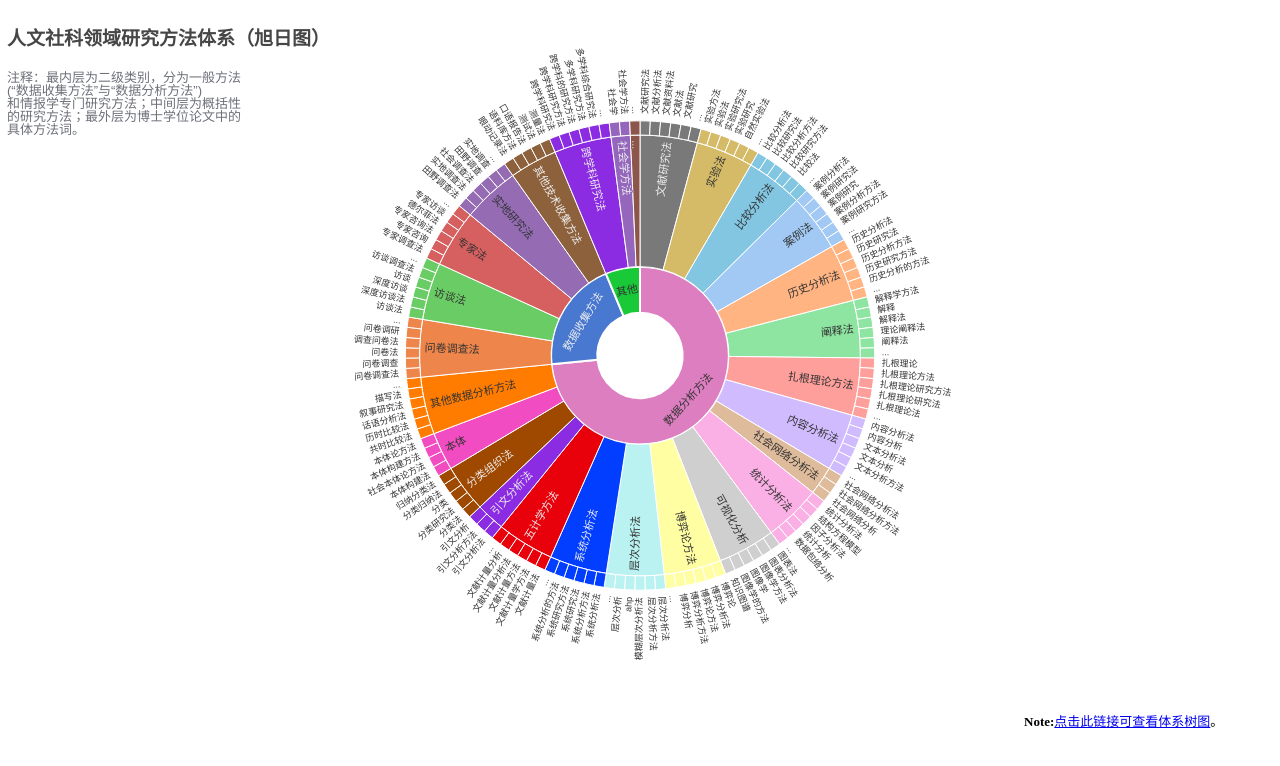
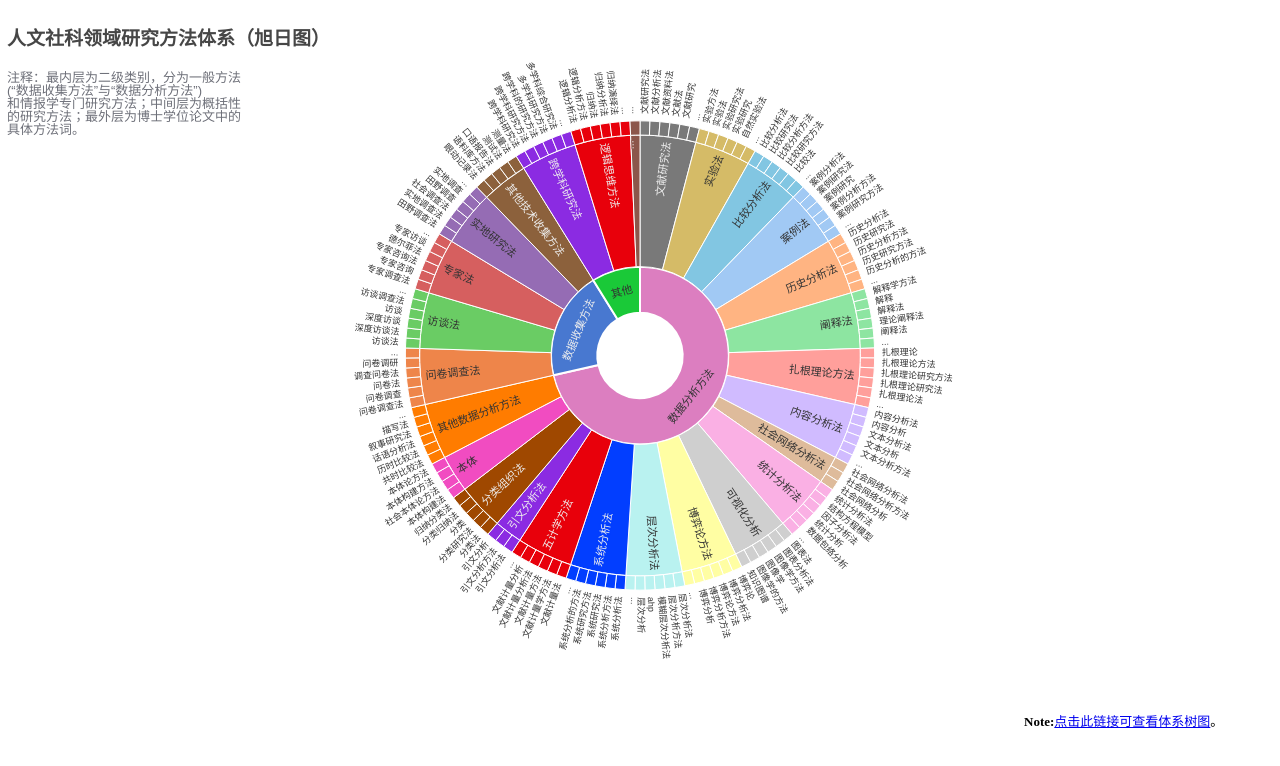
Before and after one commit to XinlongC/XinlongC.github.io, a plain HTML site: page Research-methodology/Sunrise.html in a window 1280 px wide. Drawn offline with nearby package versions, Linux system fonts and the light colour scheme.

Commit message:
Update Sunrise.html

```diff
--- a/Research-methodology/Sunrise.html
+++ b/Research-methodology/Sunrise.html
@@ -1252,23 +1252,51 @@ var data = [
         ]
       },
 {
-        name: '社会学方法',
+        name: '逻辑思维方法',
         itemStyle: {
-          color: '#9467bd'
+          color: '#e8000b'
         },
 		children: [
           {
-            name: '社会学',
+            name: '逻辑分析法',
             value: 1,
             itemStyle: {
-              color: '#9467bd'
+              color: '#e8000b'
             }
           },
           {
-            name: '社会学方法',
+            name: '逻辑分析方法',
             value: 1,
             itemStyle: {
-              color: '#9467bd'
+              color: '#e8000b'
+            }
+          },
+          {
+            name: '归纳法',
+            value: 1,
+            itemStyle: {
+              color: '#e8000b'
+            }
+          },
+          {
+            name: '归纳分析法',
+            value: 1,
+            itemStyle: {
+              color: '#e8000b'
+            }
+          },
+          {
+            name: '归纳演绎法',
+            value: 1,
+            itemStyle: {
+              color: '#e8000b'
+            }
+          },
+          {
+            name: '...',
+            value: 1,
+            itemStyle: {
+              color: '#e8000b'
             }
           },
         ]
```
